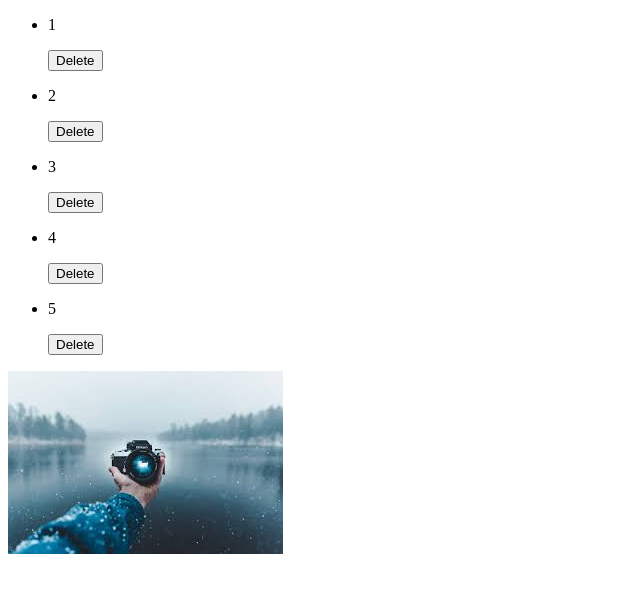
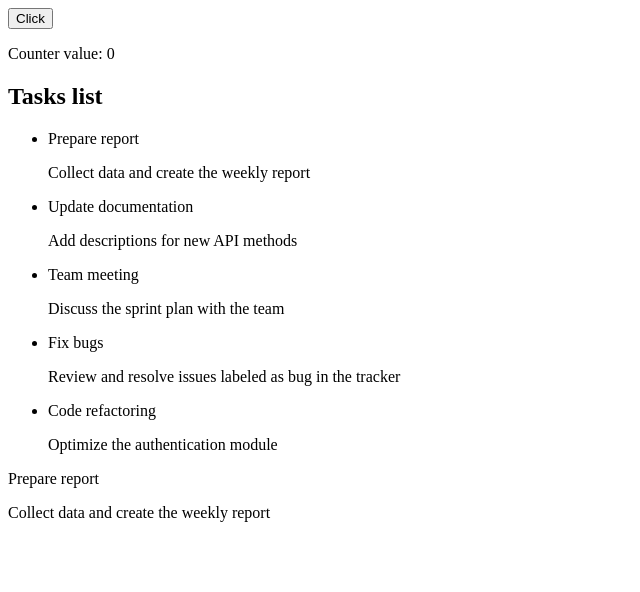
Before and after one commit to AlonaHarnyk/Hillel_FS, a React (Vite) app: page / in a window 1280 px wide. Shown: the top 592 px of the page, without its empty margins (0-640 px from the left). Built offline with nearby package versions, Linux system fonts and the light colour scheme.

Commit message:
lesson-39

```diff
--- /dev/null
+++ b/src/components/App/App.tsx
@@ -0,0 +1,33 @@
+// import { Footer } from "../Footer/Footer";
+// import { Header } from "../Header/Header";
+import { data } from "../../data/data";
+import { TaskList } from "../TaskList/TaskList";
+import { Section } from "../Section/Section";
+
+import { useState } from "react";
+import { TaskItem } from "../Task/Task";
+
+export const App = () => {
+  const [counter, setCounter] = useState(0);
+
+  // let counter = 0;
+
+  const handleClick = () => {
+    setCounter(counter + 1);
+    // setCounter((prevCounter) => prevCounter + 1);
+    console.log(counter);
+  };
+
+  return (
+    <>
+      <button onClick={handleClick}>Click</button>
+      <p>Counter value: {counter} </p>
+      {/* <Header /> */}
+      <Section title="Tasks list">
+        <TaskList tasks={data} />
+      </Section>
+      <TaskItem task={data[0]} />
+      {/* <Footer /> */}
+    </>
+  );
+};
--- /dev/null
+++ b/src/components/Footer/Footer.tsx
@@ -0,0 +1,3 @@
+export const Footer = () => {
+    return <footer>Footer</footer>
+}
--- /dev/null
+++ b/src/components/Header/Header.tsx
@@ -0,0 +1,3 @@
+export const Header = () => {
+    return <header>Header</header>
+}
--- /dev/null
+++ b/src/components/Section/Section.tsx
@@ -0,0 +1,15 @@
+import type { ReactNode } from "react";
+
+interface Props {
+    title?: string;
+    children: ReactNode
+}
+
+export const Section = ({ children, title }: Props) => {
+  return (
+      <section>
+      {title && <h2>{title}</h2>}
+      {children}
+    </section>
+  );
+};
--- /dev/null
+++ b/src/components/Task/Task.tsx
@@ -0,0 +1,14 @@
+import type { Task } from "../../types/types";
+
+interface Props {
+  task: Task;
+}
+
+export const TaskItem = ({ task }: Props) => {
+  return (
+    <>
+      <p>{task.title}</p>
+      <p>{task.description}</p>
+    </>
+  );
+};
--- /dev/null
+++ b/src/components/TaskList/TaskList.tsx
@@ -0,0 +1,18 @@
+import type { Task } from "../../types/types";
+import { TaskItem } from "../Task/Task";
+
+interface Props {
+    tasks: Task[]
+}
+
+export const TaskList = ({ tasks }: Props) => {
+  return (
+    <ul>
+      {tasks.map((task) => (
+        <li key={task.id}>
+          <TaskItem task={task}/>
+        </li>
+      ))}
+    </ul>
+  );
+};
--- /dev/null
+++ b/src/data/data.ts
@@ -0,0 +1,37 @@
+export const data = [
+  {
+    id: 1,
+    title: "Prepare report",
+    description: "Collect data and create the weekly report",
+    status: "in_progress",
+    priority: "high",
+  },
+  {
+    id: 2,
+    title: "Update documentation",
+    description: "Add descriptions for new API methods",
+    status: "todo",
+    priority: "medium",
+  },
+  {
+    id: 3,
+    title: "Team meeting",
+    description: "Discuss the sprint plan with the team",
+    status: "todo",
+    priority: "high",
+  },
+  {
+    id: 4,
+    title: "Fix bugs",
+    description: "Review and resolve issues labeled as bug in the tracker",
+    status: "in_progress",
+    priority: "high",
+  },
+  {
+    id: 5,
+    title: "Code refactoring",
+    description: "Optimize the authentication module",
+    status: "todo",
+    priority: "low",
+  },
+];
--- a/src/main.tsx
+++ b/src/main.tsx
@@ -1,29 +1,4 @@
 import { createRoot } from "react-dom/client";
-// import './index.css'
-import image from './assets/download.jpeg'
+import { App } from "./components/App/App";
 
-// const isOnline = true;
-// const name1 = "Jacob";
-// const name2 = "Olha";
-
-
-const numbers = [1, 2, 3, 4, 5]
-
-
-const markup = (
-  <>
-    {/* {isOnline ? <p>Hello, {name1}</p> : <p>Hello, {name2}</p>} */}
-    {/* <p>Hello, {isOnline ? name1 : name2}</p>
-    {isOnline && <p>How are you?</p>} */}
-    {/* {null}
-    {undefined}
-    {true}
-    {false} */}
-    <ul>
-      {numbers.map(number => <li key={number}><p>{number}</p><button>Delete</button></li>)}
-    </ul>
-    <img alt='image' src={image} />
-  </>
-);
-
-createRoot(document.getElementById("root") as HTMLDivElement).render(markup);
+createRoot(document.getElementById("root") as HTMLDivElement).render(<App/>);
--- /dev/null
+++ b/src/types/types.ts
@@ -0,0 +1,7 @@
+export interface Task {
+  id: number;
+  title: string;
+  description: string;
+  status: string;
+  priority: string;
+}
```
